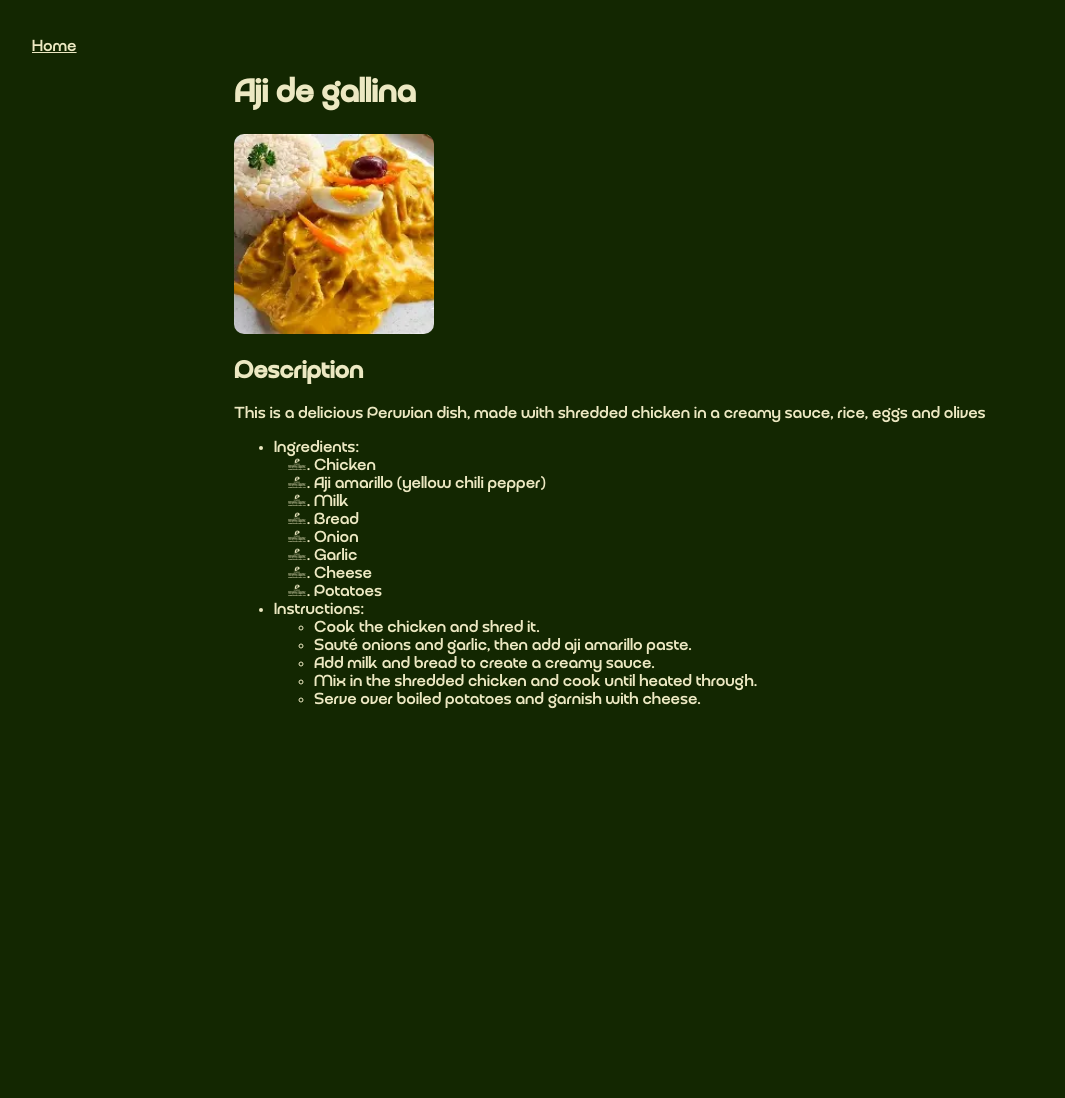
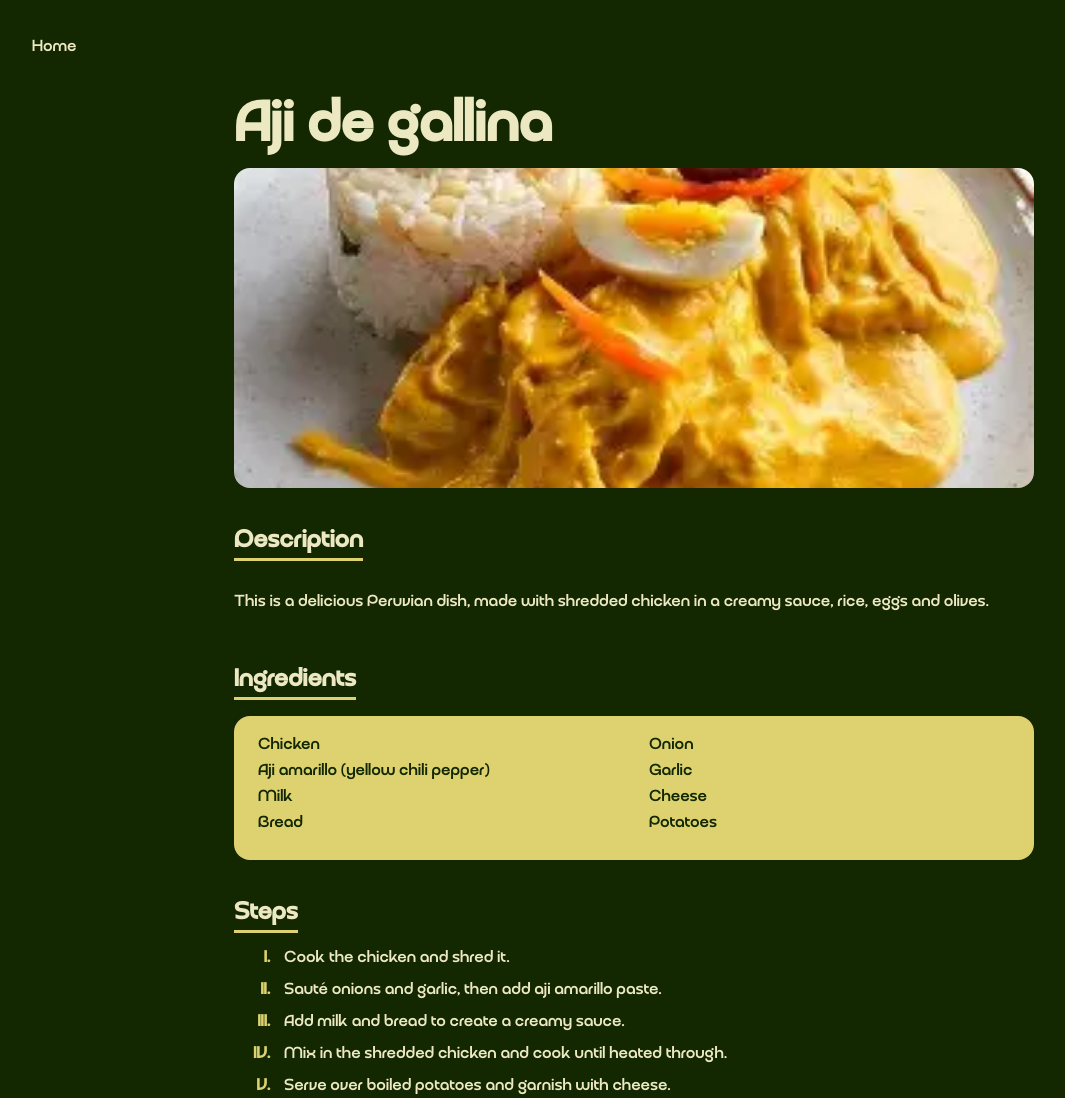
Before and after one commit to Juanito13-creator/odin-recipes, a plain HTML site: page recipes/aji.html in a window 1280 px wide. Shown: the whole page, without its empty margins (6-1071 px from the left). Before the commit the page ends 800 px from the top, so only its background shows below. Drawn offline with Linux system fonts and the light colour scheme.

Commit message:
Restyle recipe pages with roman numeral steps

```diff
--- a/recipes/aji.html
+++ b/recipes/aji.html
@@ -10,12 +10,12 @@
     <nav class="home"><a class="homelink" href="../index.html">Home</a></nav>
     <div class="recipeslist">
      <h1>Aji de gallina</h1>
-     <img src="../images/Aji.jpg" alt="Plate of aji de gallina"class="imagecss">
+     <img src="../images/Aji.jpg" alt="Plate of aji de gallina"class="recipeimage">
      <h2>Description</h2>
-     <p>This is a delicious Peruvian dish, made with shredded chicken in a creamy sauce, rice, eggs and olives</p>
-     <ul>
-         <li>Ingredients:</li>
-         <ol>
+    <p>This is a delicious Peruvian dish, made with shredded chicken in a creamy sauce, rice, eggs and olives.</p>
+
+<h2>Ingredients</h2>
+<ul class="ingredients">
   <li>Chicken</li>
   <li>Aji amarillo (yellow chili pepper)</li>
   <li>Milk</li>
@@ -24,15 +24,13 @@
   <li>Garlic</li>
   <li>Cheese</li>
   <li>Potatoes</li>
-         </ol>
-         <li>Instructions:</li>
-         <ul>
+</ul>
+
+<h2>Steps</h2>
+<ol class="steps">
   <li>Cook the chicken and shred it.</li>
   <li>Sauté onions and garlic, then add aji amarillo paste.</li>
   <li>Add milk and bread to create a creamy sauce.</li>
   <li>Mix in the shredded chicken and cook until heated through.</li>
   <li>Serve over boiled potatoes and garnish with cheese.</li>
-         </ul>
-        </div>
-</body>
-</html>
+</ol>
--- a/style.css
+++ b/style.css
@@ -1,6 +1,6 @@
 @font-face {
   font-family: "Qurova";
-  src: url("QurovaDEMO-Medium.otf") format("truetype");
+  src: url("QurovaDEMO-Medium.otf") format("opentype");
   font-display: swap;
 }
 
@@ -11,49 +11,117 @@ body {
   padding: 30px;
 }
 
-.imagecss {
-  width: 200px;
-  height: 200px;
-  object-fit: cover;
-  border-radius: 10px;
-}
-
 div.recipeslist {
-    max-width: 800px;
-    margin: 0 auto;
-    text-align: left;
-}
-
-.recipes {
-  display: flex;
-  gap: 20px;
-  list-style: none;
-  padding: 0;
-  justify-content: center;
-}
-
-.recipes li {
-  background-color: #ddd26f;
-  padding: 30px;
-  border-radius: 20px;
+  max-width: 800px;
+  margin: 0 auto;
+  text-align: left;
 }
 
 a {
   color: #12571d;
+  text-decoration: none;
 }
 
 a.homelink {
   color: #ece8c2;
 }
 
-footer {
-  text-align: center;
-  margin-top: 100px;
-  color: #ece8c2;
+a.homelink:hover {
+  text-decoration: underline;
+}
+
+h1 {
+  font-size: 3.5em;
+  margin: 40px 0 10px;
+}
+
+h2 {
+  display: inline-block;
+  margin: 40px 0 16px;
+  padding-bottom: 4px;
+  border-bottom: 3px solid #ddd26f;
 }
 
 p.homedescription {
-  text-align: center;
   font-size: 1.2em;
   margin-bottom: 30px;
 }
+
+.recipes {
+  display: grid;
+  grid-template-columns: repeat(auto-fit, minmax(200px, 1fr));
+  gap: 20px;
+  list-style: none;
+  padding: 0;
+}
+
+.recipes li {
+  background-color: #ddd26f;
+  border-radius: 16px;
+  overflow: hidden;
+}
+
+.recipes a {
+  display: block;
+}
+
+.imagecss {
+  display: block;
+  width: 100%;
+  height: 190px;
+  object-fit: cover;
+}
+
+.recipes span {
+  display: block;
+  padding: 16px 20px;
+  font-size: 1.2em;
+}
+
+.recipeimage {
+  display: block;
+  width: 100%;
+  height: 320px;
+  object-fit: cover;
+  border-radius: 16px;
+}
+
+.ingredients {
+  list-style: none;
+  margin: 0;
+  padding: 20px 24px;
+  background-color: #ddd26f;
+  color: #132701;
+  border-radius: 16px;
+  columns: 2;
+  column-gap: 30px;
+}
+
+.ingredients li {
+  margin-bottom: 8px;
+}
+
+
+.steps {
+  list-style-type: upper-roman;
+  padding-left: 40px;
+  margin: 0;
+}
+
+.steps li {
+  padding-left: 10px;
+  margin-bottom: 14px;
+}
+
+.steps li::marker {
+  color: #ddd26f;
+  font-weight: bold;
+}
+
+footer {
+  margin-top: 60px;
+  padding-top: 20px;
+  border-top: 1px solid rgba(236, 232, 194, 0.3);
+  text-align: center;
+  color: #ece8c2;
+}
```
Also changed, not shown: index.html (+6 -1 lines), recipes/raclette.html (+9 -13 lines), recipes/ravitoto.html (+15 -10 lines). Lines whose indentation alone changed are shown as unchanged.
